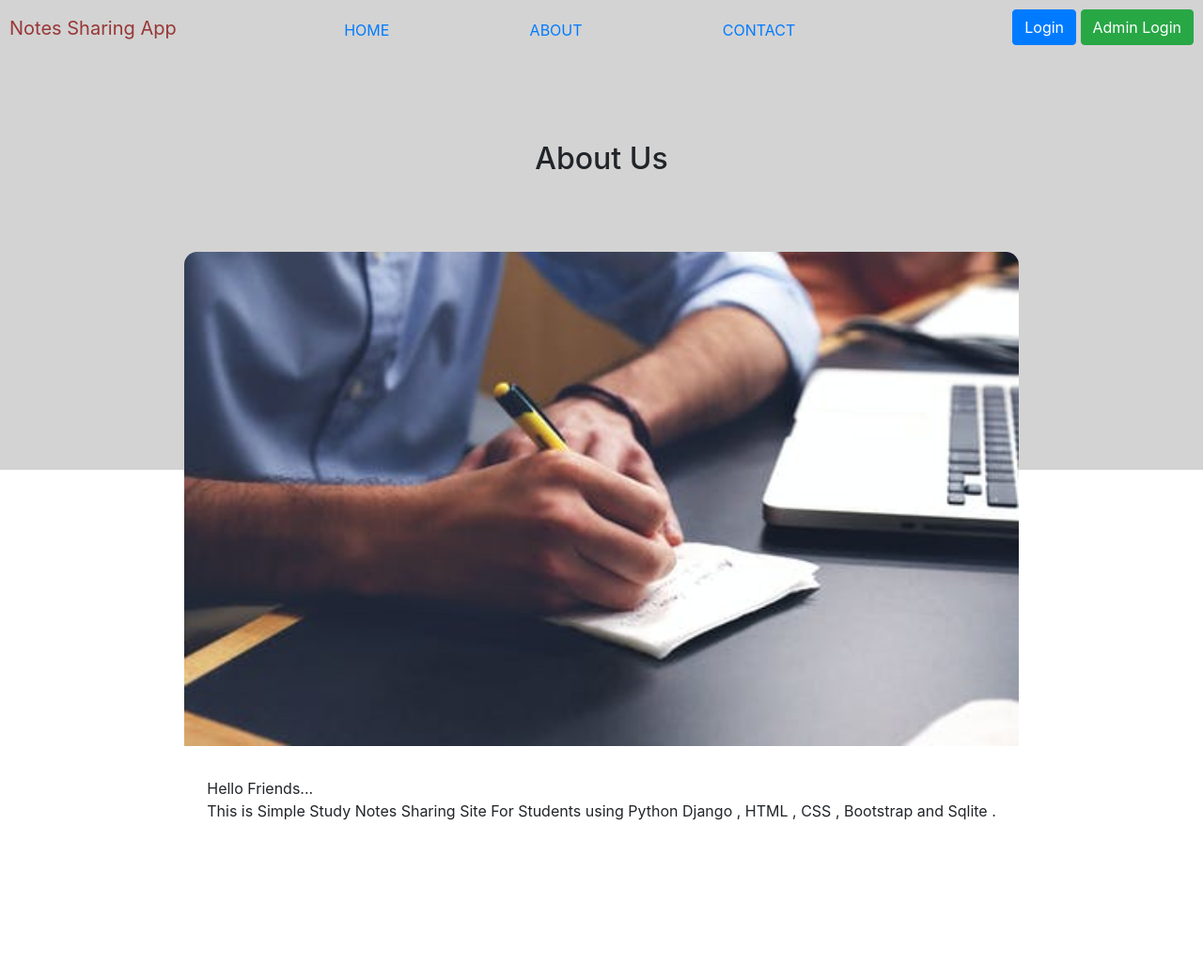
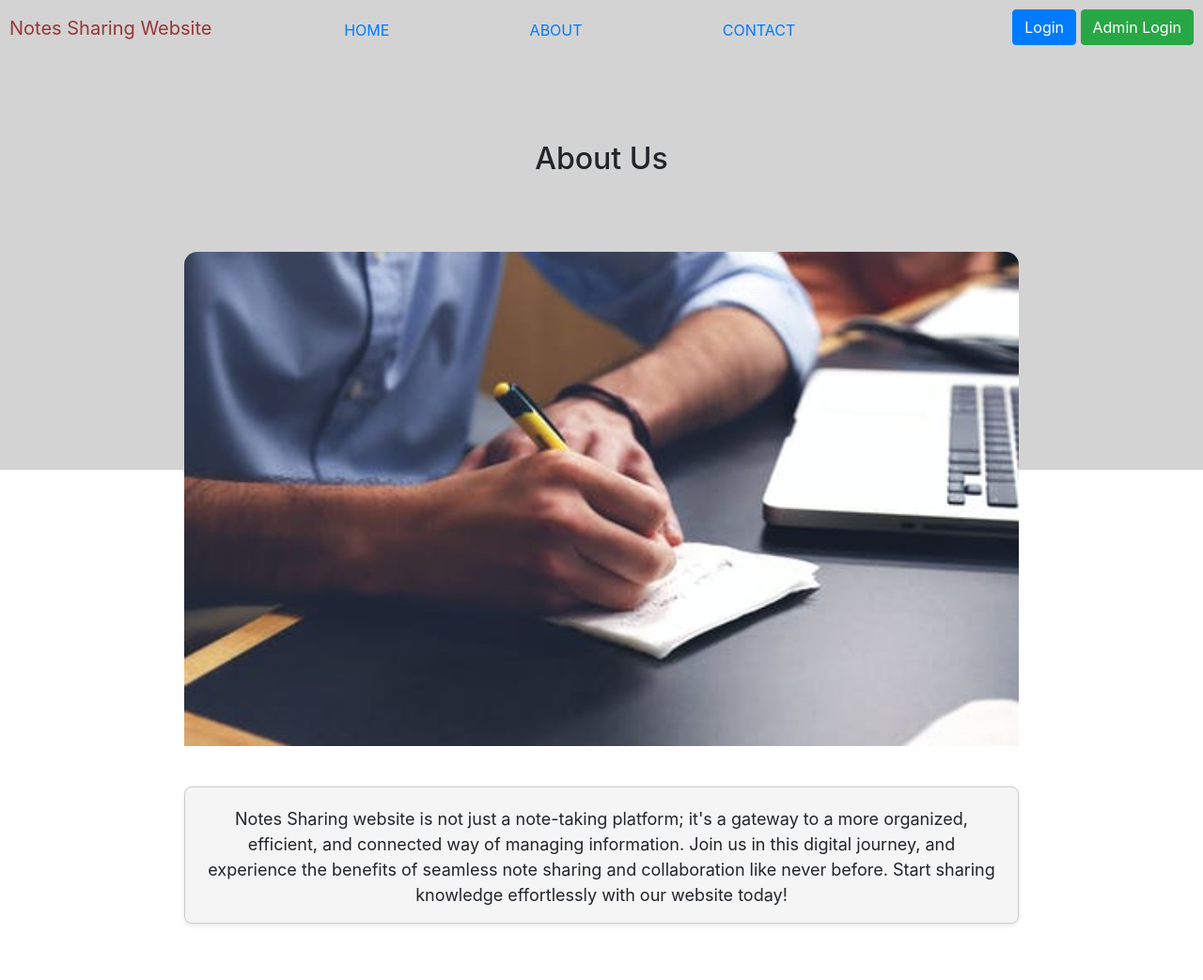
Before and after one commit to swastik127/Notes-sharing-app, a Django app: page /about in a window 1280 px wide. Shown: the whole page at 94% size. Run offline with Django 3.2, Linux system fonts and the light colour scheme; some libraries are stand-ins or nearby versions.

Commit message:
ui chnanges

```diff
--- a/notes/templates/about.html
+++ b/notes/templates/about.html
@@ -23,6 +23,18 @@
   .image{
     border-radius:  14px 14px 0px 0px;
   }
+
+  .holder {
+    width: 80%;
+    background-color: #f5f5f5;
+    border: 1px solid #ccc;
+    border-radius: 8px;
+    box-shadow: 0 2px 4px rgba(0, 0, 0, 0.1);
+    padding: 20px 20px 0px;
+    margin: 10px;
+    font-size: 18px;
+    text-align: center;
+  }
 </style>
 
 <div style="background-color: lightgrey; width:100%; height:500px">
@@ -35,10 +47,15 @@
     <img src = "{% static 'images/notes2.jpg' %}" class="image" style="width:80%">
 
     <hr>
-<p>Hello Friends...<br>
-This is Simple Study Notes Sharing Site For Students
-     using Python Django , HTML , CSS , Bootstrap and Sqlite .
-</p>
+    <div class="holder">
+      <p>
+        Notes Sharing website is not just a note-taking platform; it's a gateway to a more organized,
+        efficient, and connected way of managing information. Join us in this digital journey,
+        and experience the benefits of seamless note sharing and collaboration like never before.
+        Start sharing knowledge effortlessly with our website today!
+      </p>
+    </div>
+
 </div>
 </div>
 <br><br>
--- a/notes/templates/admin_home.html
+++ b/notes/templates/admin_home.html
@@ -57,9 +57,9 @@ h2,h4{padding:10px}
 </div>
 
 <footer class="container mt-5 text-center">
-    <p style="font-size:30pt; color:red; font-weight: bold">Copyright &copy;
+    <p style="font-size:12pt; color:red; font-weight: bold; margin-top: 380px;">Copyright &copy;
         <script>document.write(new Date().getFullYear());</script>
-        All Right Reserved <span style = "color: brown">|</span> <span style="color: #006400">This website is made with <i class="fas fa-heart icon-heart text-warning"> by </i></span> <span style="color: rgb(10, 78, 101);">Team</span> </p>
+        All Right Reserved <span style = "color: brown">|</span> <span style="color: #006400">This website is made with <i class="fas fa-heart icon-heart text-warning"></i></span> <span style="color: rgb(10, 78, 101);"> by Swastik</span> </p>
 
 </footer>
 
--- a/notes/templates/admin_nav.html
+++ b/notes/templates/admin_nav.html
@@ -87,7 +87,7 @@
   <div class="fluids">
       <div class="rows"  style="background-color: lightgrey; padding: 10px;">
           <div class="col-1">
-              <a class="navbar-brand" href="#">Notes Sharing App</a>
+              <a class="navbar-brand" href="{% url 'admin_home' %}">Notes Sharing Website</a>
           </div>
           <div class="mylist" >
               <ul class="nv">
--- a/notes/templates/index.html
+++ b/notes/templates/index.html
@@ -20,13 +20,13 @@
 </style>
 <div class="image">
 <div class="transparentbox">
-    <p>Study Notes Sharing Site</p>
+    <p style="padding-top: 75px;">Study Notes Sharing Site</p>
 </div>
 </div>
 
-<h4 class="text-center text-danger mt-5 mb-5">Just 4 steps to follow</h4>
+<h4 class="text-center text-danger mt-5 mb-5 ">Just 4 steps to follow</h4>
 
-<div class="container mt-5">
+<div class="container mt-5" style="padding-left: 90px;">
     <div class="row">
         <div class="col-sm-3">
             <div class="box1">
--- a/notes/templates/login.html
+++ b/notes/templates/login.html
@@ -59,7 +59,7 @@
             <div class="row g-0">
               <div class="col-md-6 col-lg-5 d-none d-md-block">
                 <img src="https://mdbcdn.b-cdn.net/img/Photos/new-templates/bootstrap-login-form/img1.webp"
-                  alt="login form" class="img-fluid" style="border-radius: 1rem 0 0 1rem;" />
+                  alt="login form" class="img-fluid" style="border-radius: 1rem 0 0 1rem; height: -webkit-fill-available;" />
               </div>
               <div class="col-md-6 col-lg-7 d-flex align-items-center">
                 <div class="card-body p-4 p-lg-5 text-black">
@@ -87,7 +87,7 @@
                     </div>
 
                     <a class="small text-muted" href="#!">Forgot password?</a>
-                    <p class="mb-5 pb-lg-2" style="color: #393f81;">Don't have an account? <a href="{% url 'signup' %}"
+                    <p class="mb-5 pb-lg-2">Don't have an account? <a href="{% url 'signup' %}"
                         style="color: #393f81;">Register here</a></p>
                     <a href="#!" class="small text-muted">Terms of use.</a>
                     <a href="#!" class="small text-muted">Privacy policy</a>
--- a/notes/templates/login_admin.html
+++ b/notes/templates/login_admin.html
@@ -39,12 +39,12 @@
     <div class="col-sm-6 btr">
         <h2 class="text-center">ADMIN LOGIN</h2>
         <HR>
-        <p>Enter Your UserName and Password for access admin panel</p>
+        <p>Enter Your User Name and Password for access admin panel</p>
 
         <form method="POST">
             {% csrf_token %}
-        <label>UserName</label>
-             <input type = "text" class="form-control" placeholder="Enter userName" name="uname">
+        <label>User Name</label>
+             <input type = "text" class="form-control" placeholder="Enter User Name" name="uname">
         <label>Password</label>
               <input type="password" class="form-control" placeholder="Enter Password" name="pwd">
               <input type="submit" class="btn btn-danger mt-2" value="LOGIN">
--- a/notes/templates/navigation.html
+++ b/notes/templates/navigation.html
@@ -48,7 +48,7 @@
     <div class="fluids">
         <div class="row" style="background-color: lightgrey; padding: 10px;">
             <div class="col-2">
-                <a class="navbar-brand" href="#">Notes Sharing App</a>
+                <a class="navbar-brand" href="{% url 'index' %}">Notes Sharing Website</a>
             </div>
             <div class="col-7 text-center">
                 <ul class="navbar-nav nv">
--- a/notes/templates/profile.html
+++ b/notes/templates/profile.html
@@ -104,13 +104,13 @@
                     </div>
                     <div class="col-6 mb-3">
                       <h6>Most Viewed</h6>
-                      <p class="text-muted">Dolor sit amet</p>
+                      <p class="text-muted">Javscript Notes</p>
                     </div>
                   </div>
                   <div class="d-flex justify-content-start">
                     <a href="#!"><i class="fab fa-facebook-f fa-lg me-3"></i></a>
-                    <a href="#!"><i class="fab fa-twitter fa-lg me-3"></i></a>
-                    <a href="#!"><i class="fab fa-instagram fa-lg"></i></a>
+                    <a href="#!"><i class="fab fa-twitter fa-lg me-3 pl-3"></i></a>
+                    <a href="#!"><i class="fab fa-instagram fa-lg pl-3"></i></a>
                   </div>
                 </div>
               </div>
--- a/notes/templates/usernavigation.html
+++ b/notes/templates/usernavigation.html
@@ -92,7 +92,7 @@
     <div class="fluids">
         <div class="rows"  style="background-color: lightgrey; padding: 10px;">
             <div class="col-1">
-                <a class="navbar-brand" href="#">Notes Sharing App</a>
+                <a class="navbar-brand" href="{% url 'profile' %}">Notes Sharing Website</a>
             </div>
             <div class="mylist" >
                 <ul class="nv">
```
Also changed, not shown: notes/templates/contact.html (+7 -8 lines), notes/templates/signup.html (+4 -4 lines), db.sqlite3, 1 other file.
